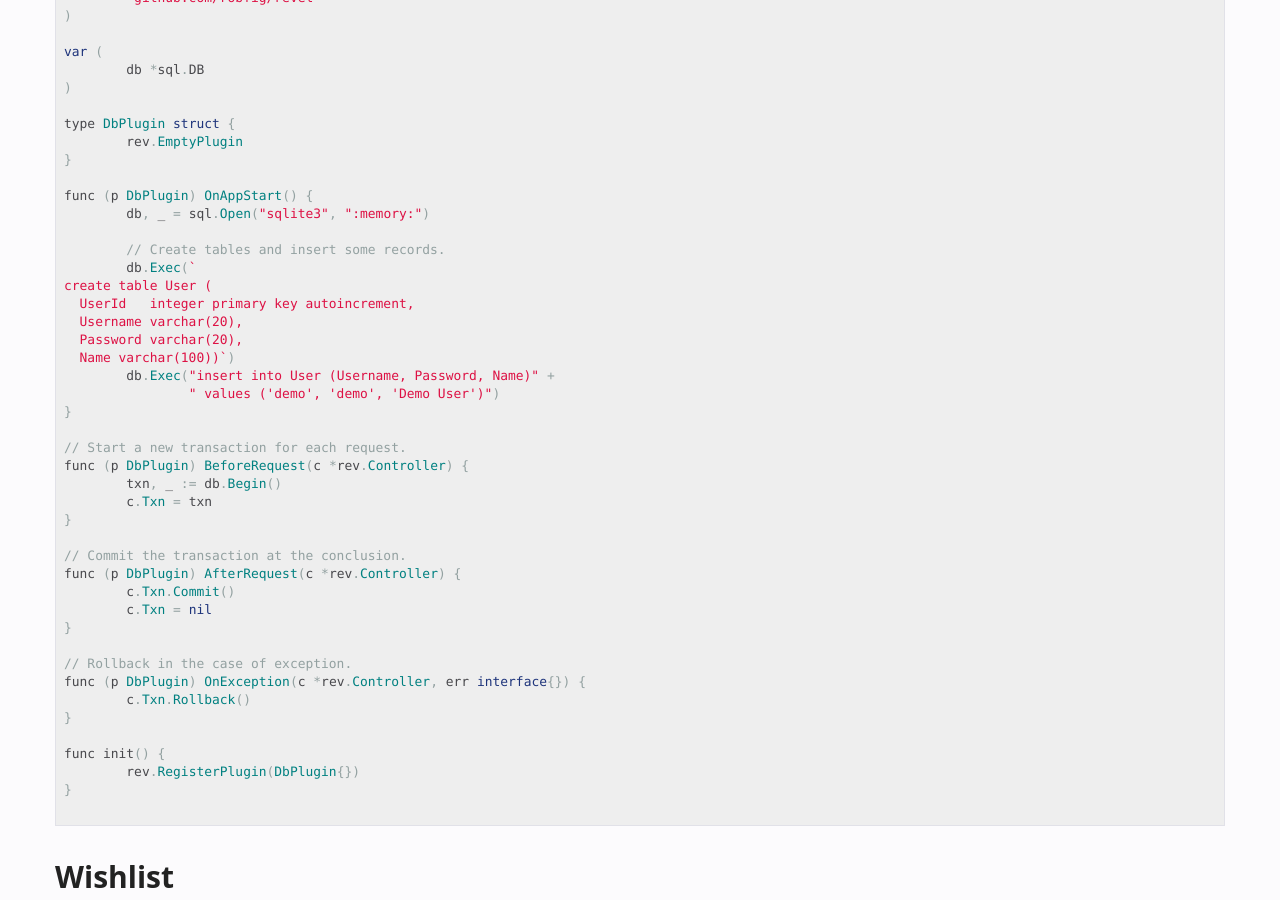
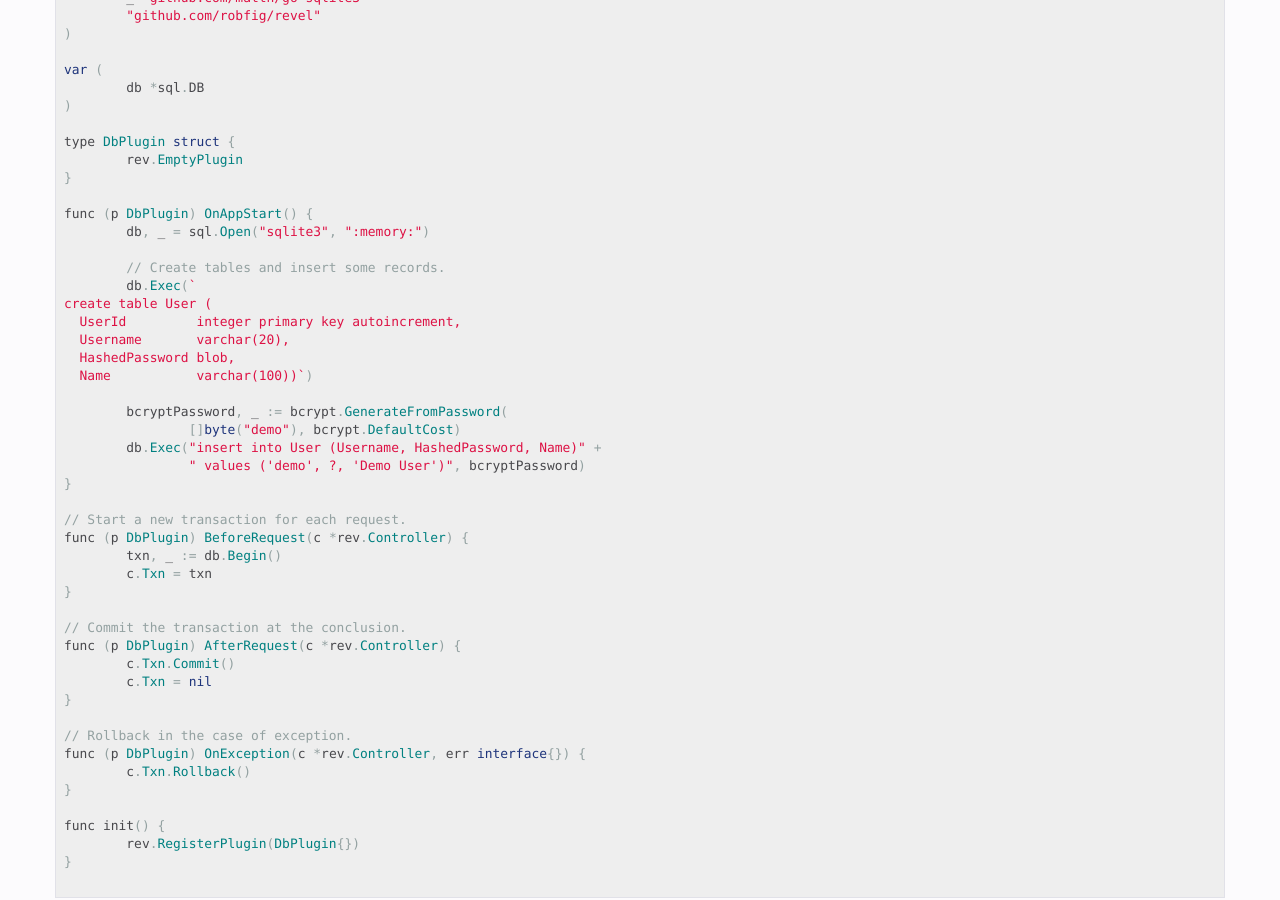
Before and after one commit to revel/revel, a Jekyll site: the page built from index.html, in a window 1280 px wide and 900 px high, scrolled down 3741 px. Built offline with Jekyll 4.4.1, drawn with Linux system fonts in a browser that asks for light colours; some of the changed text lies outside the part shown.

Commit message:
In sample, show good password practice!

```diff
--- a/index.html
+++ b/index.html
@@ -225,8 +225,9 @@ func (c Application) SaveUser(user models.User, verifyPassword string) rev.Resul
 		return c.Redirect(Application.Register)
 	}
 
-	_, err := c.Txn.Exec("insert into User (Username, Password, Name) values (?, ?, ?)",
-		user.Username, user.Password, user.Name)
+	bcryptPassword, _ := bcrypt.GenerateFromPassword([]byte(user.Password), bcrypt.DefaultCost)
+	_, err := c.Txn.Exec("insert into User (Username, HashedPassword, Name) values (?, ?, ?)",
+		user.Username, bcryptPassword, user.Name)
 	if err != nil {
 		panic(err)
 	}
@@ -365,12 +366,15 @@ func (p DbPlugin) OnAppStart() {
 	// Create tables and insert some records.
 	db.Exec(`
 create table User (
-  UserId   integer primary key autoincrement,
-  Username varchar(20),
-  Password varchar(20),
-  Name varchar(100))`)
-	db.Exec("insert into User (Username, Password, Name)" +
-		" values ('demo', 'demo', 'Demo User')")
+  UserId         integer primary key autoincrement,
+  Username       varchar(20),
+  HashedPassword blob,
+  Name           varchar(100))`)
+
+	bcryptPassword, _ := bcrypt.GenerateFromPassword(
+		[]byte("demo"), bcrypt.DefaultCost)
+	db.Exec("insert into User (Username, HashedPassword, Name)" +
+		" values ('demo', ?, 'Demo User')", bcryptPassword)
 }
 
 // Start a new transaction for each request.
```
